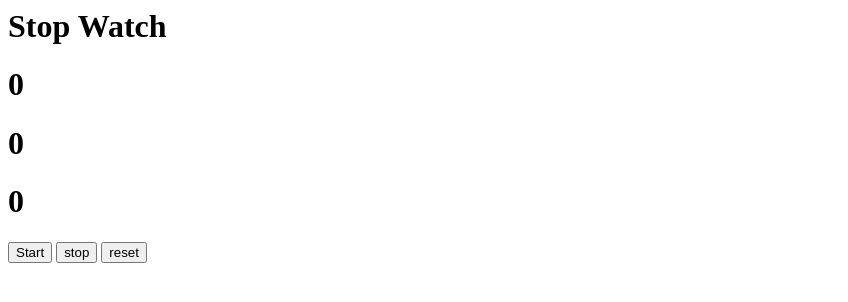
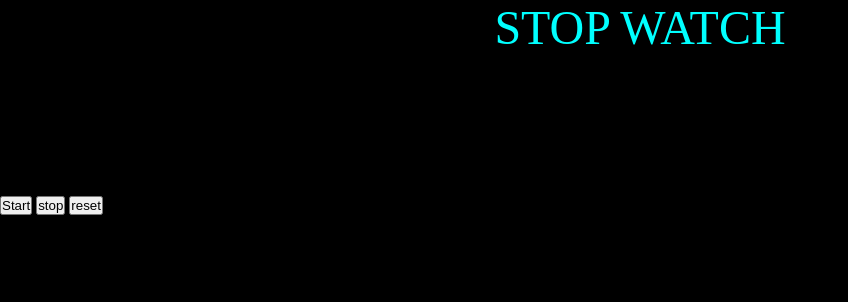
Before and after one commit to Hamzabaloch08/Stop-Watch, a plain HTML site: page index.html in a window 1280 px wide. Shown: the whole page, without its empty margins (0-848 px from the left). Drawn offline with Linux system fonts and the light colour scheme.

Commit message:
Update index.html

```diff
--- a/index.html
+++ b/index.html
@@ -5,6 +5,27 @@
     <meta name="viewport" content="width=device-width, initial-scale=1.0">
     <title>Document</title>
     <style>
+        *{
+            margin: 0;
+            padding: 0;
+            box-sizing: border-box;
+        }
+
+        .container{
+            width: 100%;
+            height: 100vh;
+            background-color: black;
+            font-family: sans-s erif;
+        }
+
+        #heading{
+            font-size: 3rem;
+            text-align: center;
+            text-transform: uppercase;
+            color: aqua;
+            font-weight: 400;
+            margin-bottom: 30px;
+        }
 
     </style>
 </head>
```
